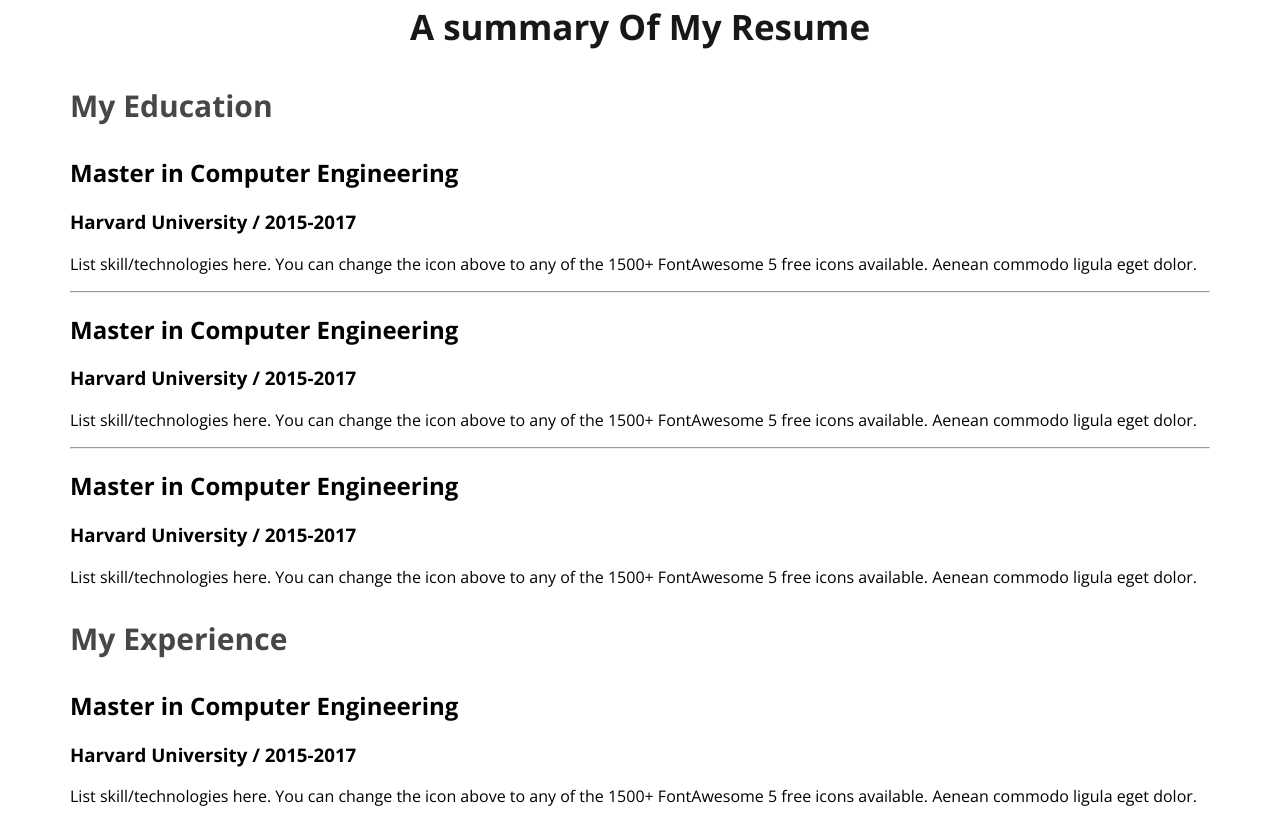
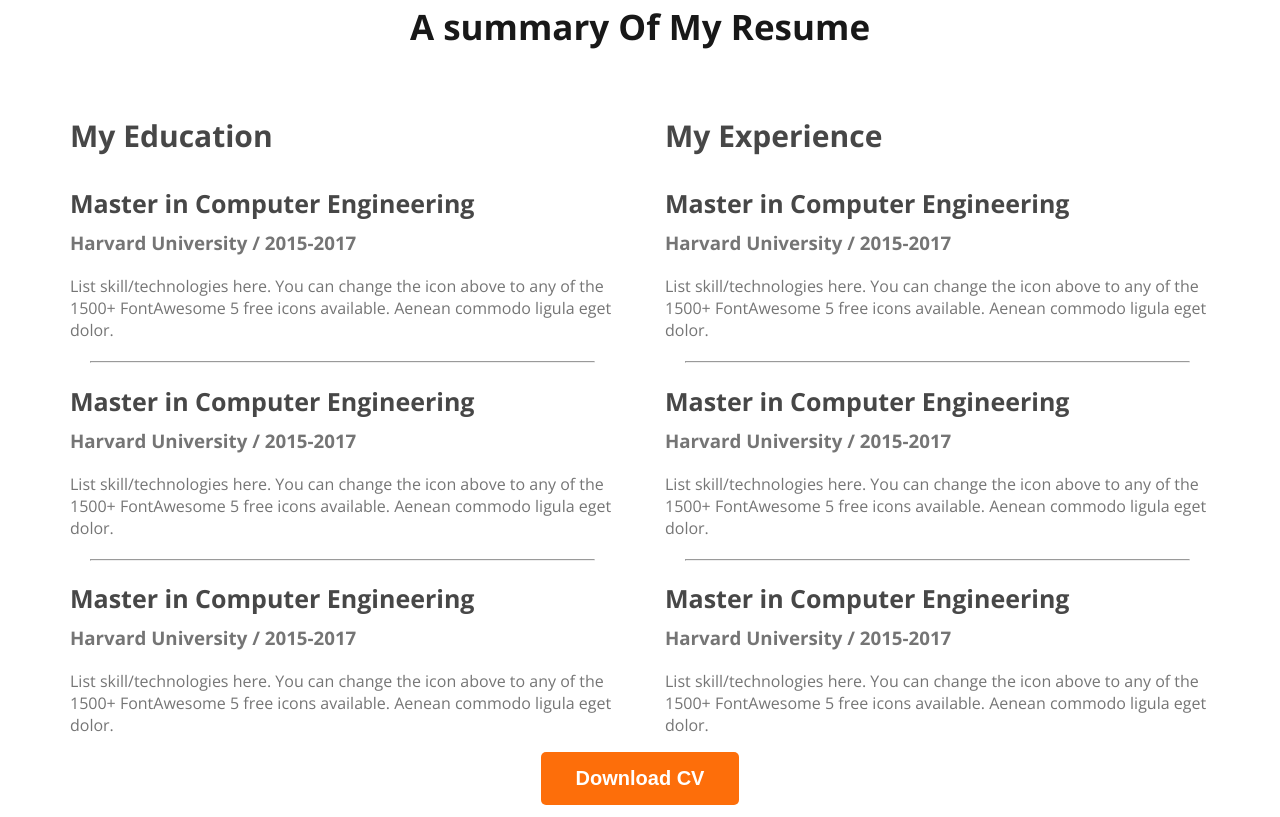
Before and after one commit to NazmusSakib311/Sample_Portfolio-, a plain HTML site: page index.html in a window 1280 px wide. Shown: the part 2363-3180 px from the top of the page. Drawn offline with nearby package versions, Linux system fonts and the light colour scheme.

Commit message:
Resume section finished

```diff
--- a/index.html
+++ b/index.html
@@ -28,7 +28,8 @@
                 <h1 class="banner-title">Mary Hardy</h1>
                 <p class="banner-description">Shot what able cold new see hold.Friendly as an betrayed formerly he.
                     Morning because as to society
-                    behaved moments.</p>
+                    behaved moments.
+                </p>
                 <button class="btn-primary">Download CV</button>
                 <button class="btn-primary">Contact</button>
             </div>
@@ -133,10 +134,8 @@
                             to any of the 1500+ FontAwesome 5 free icons available. Aenean commodo ligula eget dolor.
                         </p>
                     </div>
+                </div>
 
-                </div>
-            </div>
-            </div>
                 <div class="resume-column">
                     <h3 class="resume-column-title">My Experience</h3>
                     <div class="resume-item">
@@ -165,6 +164,9 @@
                 </div>
             </div>
         </section>
+        <div class="download-cv">
+            <button class="btn-primary">Download CV</button>
+        </div>
     </main>
     <footer>
 
--- a/styles/portfolio.css
+++ b/styles/portfolio.css
@@ -152,7 +152,7 @@ main {
 }
 
 .skill-description {
-   color: Dark-03 #757575;
+    color: Dark-03 #757575;
 }
 
 /* Resume section styles */
@@ -161,3 +161,35 @@ main {
     font-size: 30px;
     font-weight: 700;
 }
+
+.resume-container {
+    display: flex;
+    gap: 50px;
+}
+
+.resume-item-title {
+    color: #474747;
+    font-size: 25px;
+    font-weight: 700;
+    margin-bottom: 10px;
+}
+
+.resume-item-info {
+    margin-bottom: 20px;
+    margin-top: 0px;
+}
+
+.resume-item-info,
+.resume-item-description {
+
+    color: #757575;
+}
+
+.resume-container hr {
+    margin: 20px;
+}
+
+.download-cv {
+    text-align: center;
+    margin-top: 50;
+}
```
Lines whose indentation alone changed are shown as unchanged.
